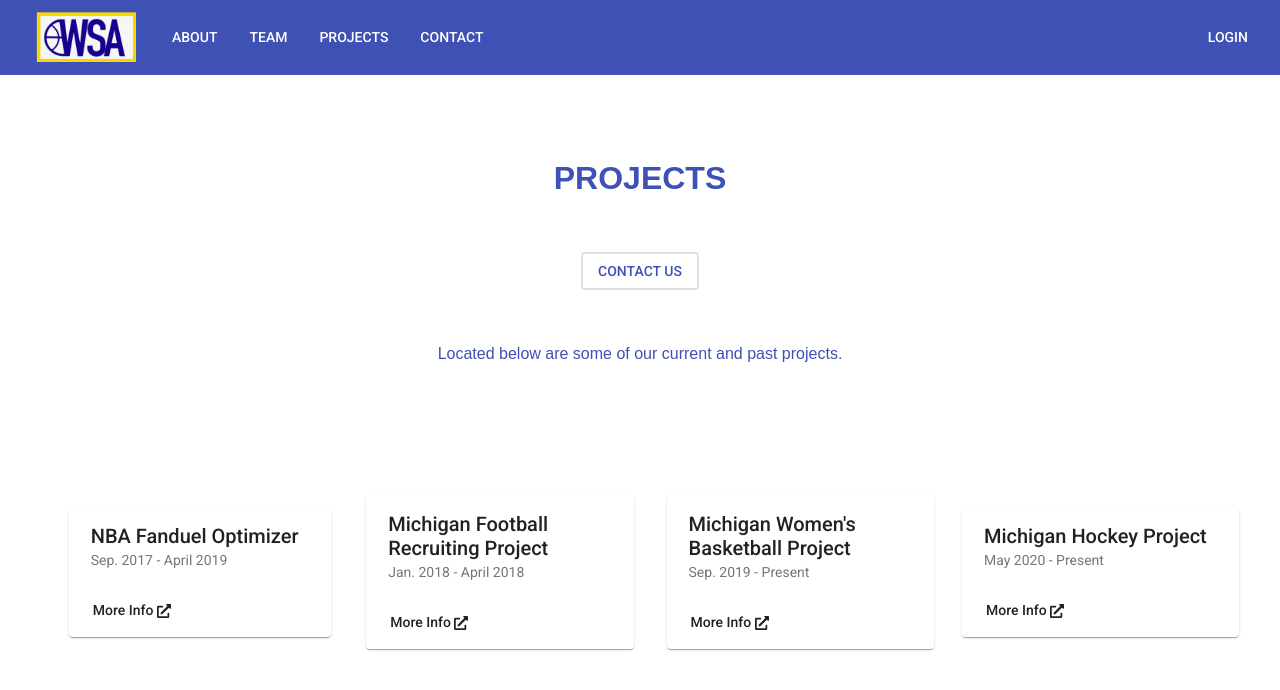
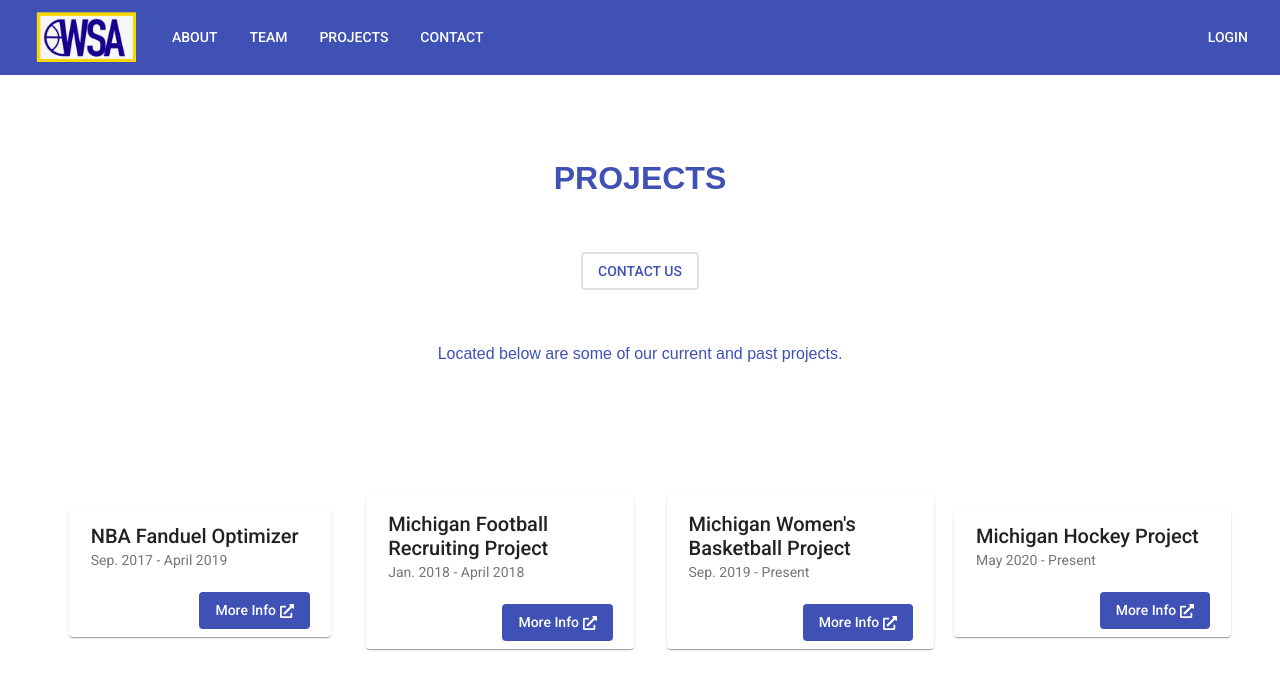
Before and after one commit to WolverineSportsAnalytics/wsa-web, an Angular app: page /projects in a window 1280 px wide. Shown: the top 690 px of the page. Built offline with nearby package versions, Linux system fonts and the light colour scheme.

Commit message:
changed the color of the buttons on the project page

```diff
--- a/src/app/projects/projects.component.css
+++ b/src/app/projects/projects.component.css
@@ -59,4 +59,15 @@
 .hockey {
   max-width: 400px;
   margin-left: 0em;
+  margin-right: 1em;
 }
+
+.more-info-button {
+  background-color: #3F51B5;
+  color: #FFFFFF;
+}
+
+.more-info {
+  align: end;
+  margin-right: 5px;
+}
--- a/src/app/projects/projects.component.html
+++ b/src/app/projects/projects.component.html
@@ -16,8 +16,8 @@
           <mat-card-title class="card-header">NBA Fanduel Optimizer</mat-card-title>
           <mat-card-subtitle class="card-header">Sep. 2017 - April 2019</mat-card-subtitle>
         </mat-card-header>
-        <mat-card-actions>
-          <button mat-button routerLink="/projects/fanduel-optimizer">
+        <mat-card-actions class="more-info" align="end">
+          <button mat-button routerLink="/projects/fanduel-optimizer" class="more-info-button">
             More Info <fa-icon [icon]="faExternalLinkAlt" class="ext-link-icon"></fa-icon>
           </button>
         </mat-card-actions>
@@ -29,8 +29,8 @@
           <mat-card-title class="card-header">Michigan Football Recruiting Project</mat-card-title>
           <mat-card-subtitle class="card-header">Jan. 2018 - April 2018</mat-card-subtitle>
         </mat-card-header>
-        <mat-card-actions>
-          <button mat-button routerLink="/projects/michigan-football-project">
+        <mat-card-actions class="more-info" align="end">
+          <button mat-button routerLink="/projects/michigan-football-project" class="more-info-button">
             More Info <fa-icon [icon]="faExternalLinkAlt" class="ext-link-icon"></fa-icon>
           </button>
         </mat-card-actions>
@@ -42,8 +42,8 @@
           <mat-card-title class="card-header">Michigan Women's Basketball Project</mat-card-title>
           <mat-card-subtitle class="card-header">Sep. 2019 - Present</mat-card-subtitle>
         </mat-card-header>
-        <mat-card-actions>
-          <button mat-button routerLink="/projects/michigan-wbb-project">
+        <mat-card-actions class="more-info" align="end">
+          <button mat-button routerLink="/projects/michigan-wbb-project" class="more-info-button">
             More Info <fa-icon [icon]="faExternalLinkAlt" class="ext-link-icon"></fa-icon>
           </button>
         </mat-card-actions>
@@ -55,8 +55,9 @@
           <mat-card-title class="card-header">Michigan Hockey Project</mat-card-title>
           <mat-card-subtitle class="card-header">May 2020 - Present</mat-card-subtitle>
         </mat-card-header>
-        <mat-card-actions>
-          <button mat-button routerLink="/projects/michigan-hockey-project">
+        <mat-card-actions class="more-info" align="end">
+          <div fxFlex></div>
+          <button mat-button routerLink="/projects/michigan-hockey-project" class="more-info-button">
             More Info <fa-icon [icon]="faExternalLinkAlt" class="ext-link-icon"></fa-icon>
           </button>
         </mat-card-actions>
```
